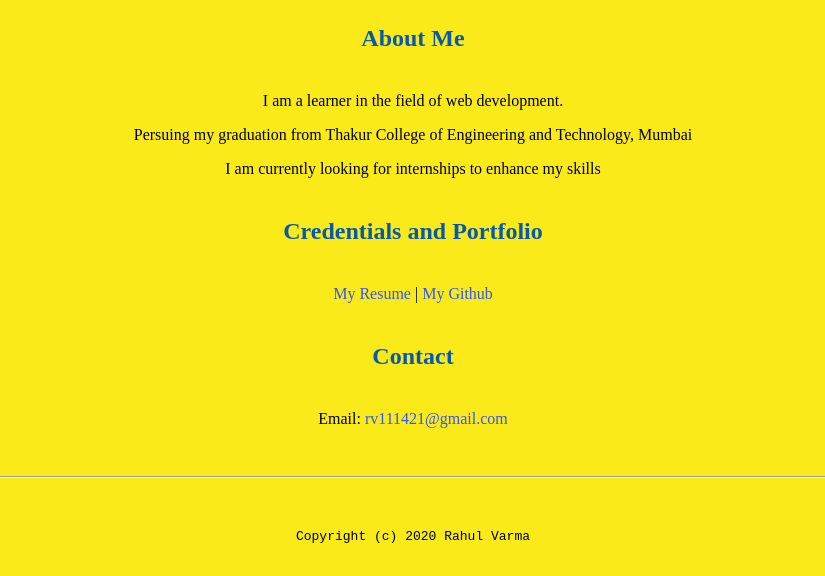
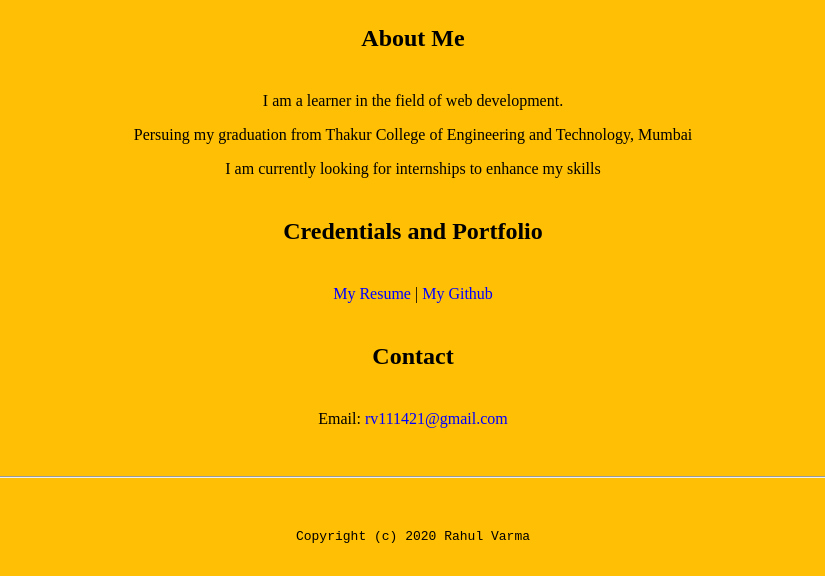
Before and after one commit to VarmaRahul/VarmaRahul.github.io, a plain HTML site: page index.html in a window 1280 px wide. Shown: the part 543-1119 px from the top of the page, without its empty margins (227-1052 px from the left). Drawn offline with Linux system fonts and the light colour scheme.

Commit message:
Update master.css

```diff
--- a/css/master.css
+++ b/css/master.css
@@ -4,17 +4,17 @@
 
 a {
   /* set the text color to blue here */
-  color: #3456eb;
+  color: #0000ff;
   text-decoration: none; /* This means we do not want hyperlinks to be underlined */
 }
 a:hover {
   /* set the text color to red here */
-  color: #eb3d34;
+  color: #ff0000;
   text-decoration: none; /* This means we do not want hyperlinks to be underlined */
 }
 body {
   /* set the background color here */
-  background-color: #faea1a;
+  background-color: rgba(254,191,4,1);
   /* set the text color to black here */
   color:#000000;
   /* set the font here */
@@ -35,7 +35,7 @@ h1 {
 
 h2 {
   /* set the text color of to #075AAB here */
-  color: #075AAB;
+  color: #000000;
   /* set both the bottom margin and top margin to 2.5rem here */
   margin-bottom: 2.5rem;
   margin-top: 2.5rem;
```
